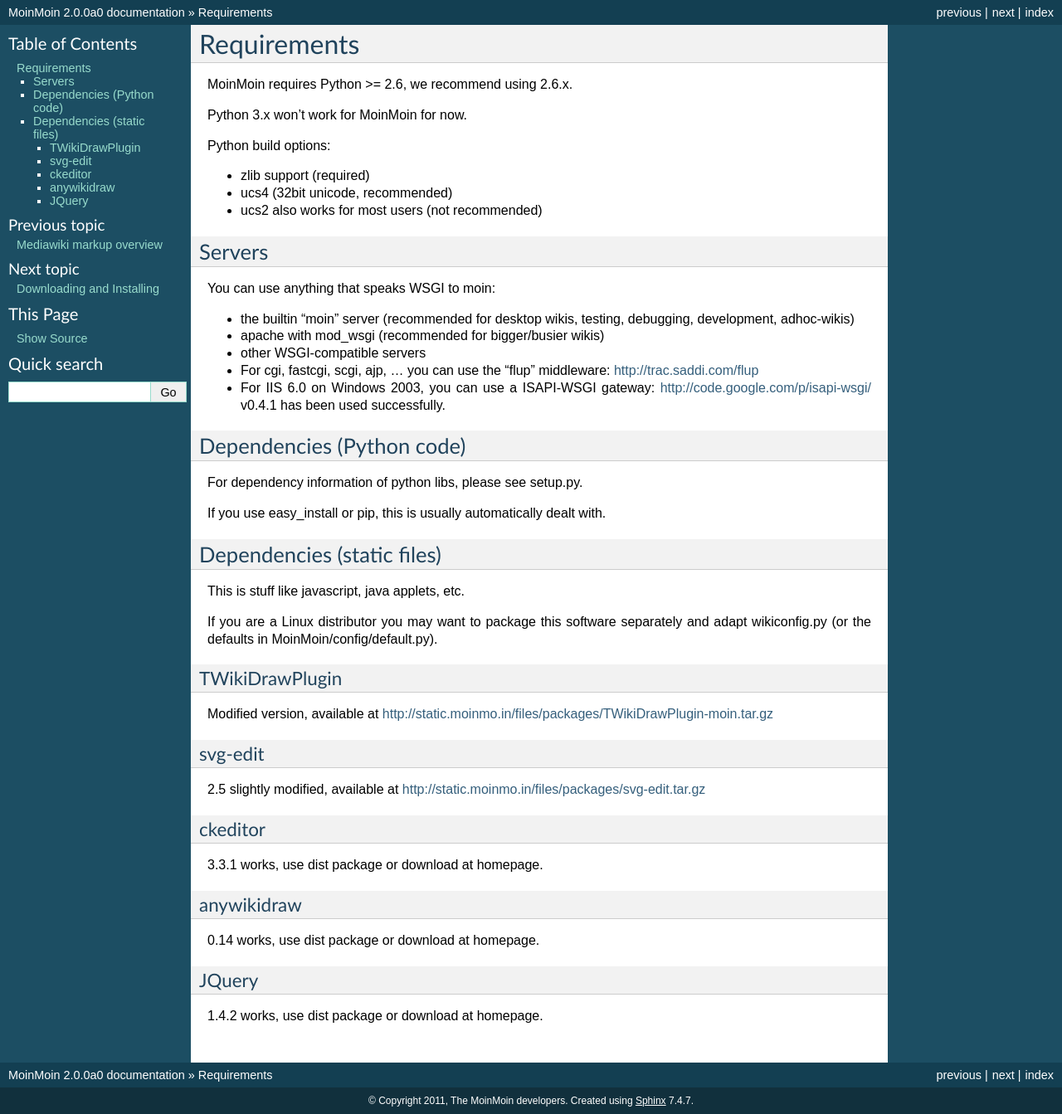
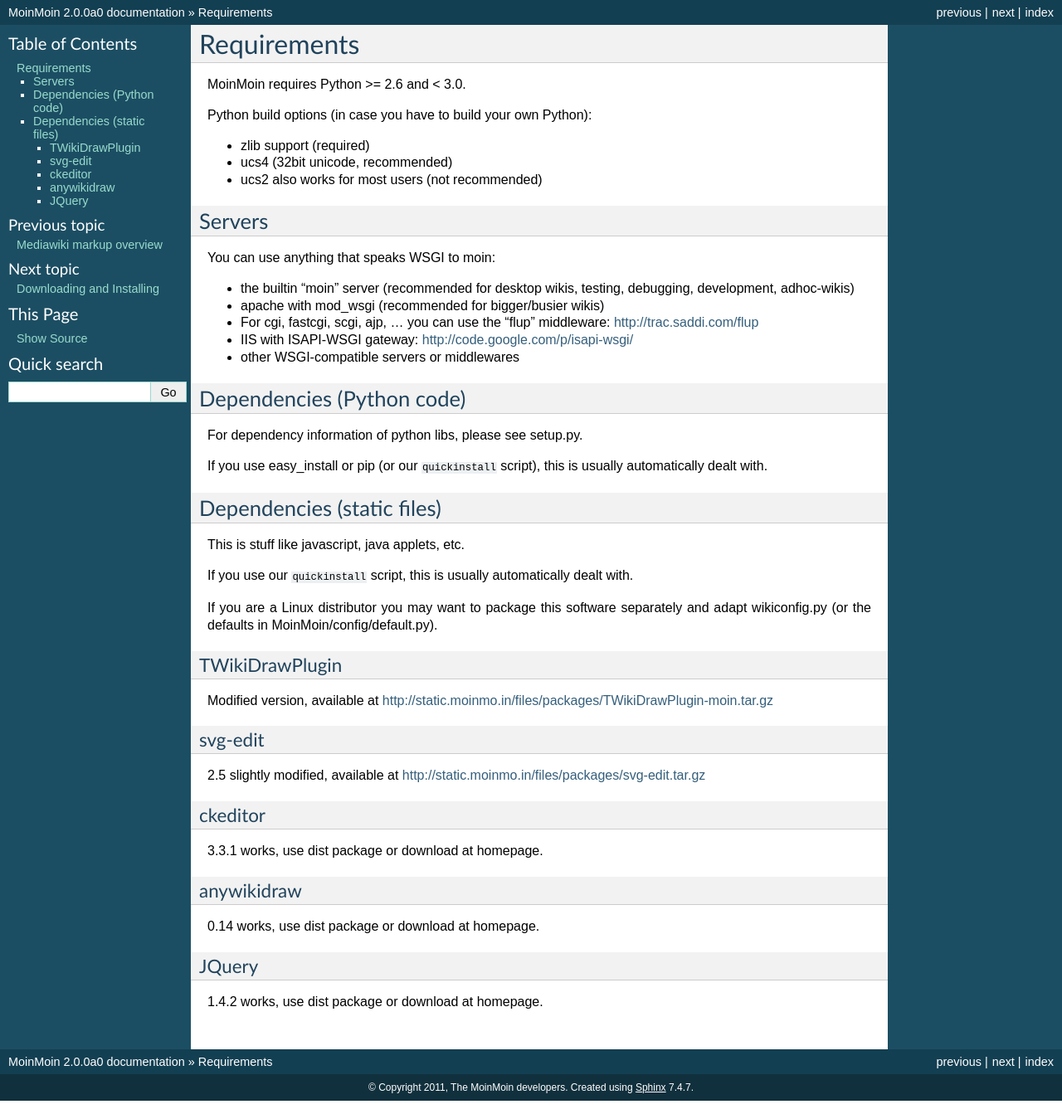
Before and after one commit to mirror/moin-2.0, a Sphinx documentation site: the page built from docs/admin/requirements.rst, in a window 1280 px wide. Shown: the whole page at 83% size. Built offline with Sphinx 7.4.7, drawn with Linux system fonts in a browser that asks for light colours.

Commit message:
improved docs

```diff
--- a/docs/admin/install.rst
+++ b/docs/admin/install.rst
@@ -9,7 +9,7 @@
 
 Alternative 1 (using Mercurial DVCS)::
 
- $ hg clone http://hg.moinmo.in/moin/2.0 moin2
+ $ hg clone http://hg.moinmo.in/moin/2.0 moin-2.0
 
 Alternative 2:
 Visit http://hg.moinmo.in/moin/2.0 with your web browser, download the tgz
@@ -28,7 +28,7 @@
 
  ./quickinstall  # for linux (or other posix OSes)
  # or
- quickinstall.cmd  # for windows
+ quickinstall.bat  # for windows
 
 This will use virtualenv to create a directory `env/` and create a virtual
 environment for moin there and then install moin2 including all dependencies
--- a/docs/admin/requirements.rst
+++ b/docs/admin/requirements.rst
@@ -2,11 +2,9 @@
 Requirements
 ============
 
-MoinMoin requires Python >= 2.6, we recommend using 2.6.x.
+MoinMoin requires Python >= 2.6 and < 3.0.
 
-Python 3.x won't work for MoinMoin for now.
-
-Python build options:
+Python build options (in case you have to build your own Python):
 
 * zlib support (required)
 * ucs4 (32bit unicode, recommended)
@@ -21,11 +19,10 @@
 * the builtin "moin" server (recommended for desktop wikis, testing,
   debugging, development, adhoc-wikis)
 * apache with mod_wsgi (recommended for bigger/busier wikis)
-* other WSGI-compatible servers
 * For cgi, fastcgi, scgi, ajp, ... you can use the "flup" middleware:
   http://trac.saddi.com/flup
-* For IIS 6.0 on Windows 2003, you can use a ISAPI-WSGI gateway:
-  http://code.google.com/p/isapi-wsgi/ v0.4.1 has been used successfully.
+* IIS with ISAPI-WSGI gateway: http://code.google.com/p/isapi-wsgi/
+* other WSGI-compatible servers or middlewares
 
 
 Dependencies (Python code)
@@ -33,13 +30,17 @@
 
 For dependency information of python libs, please see setup.py.
 
-If you use easy_install or pip, this is usually automatically dealt with.
+If you use easy_install or pip (or our ``quickinstall`` script),
+this is usually automatically dealt with.
 
 
 Dependencies (static files)
 ===========================
 
 This is stuff like javascript, java applets, etc.
+
+If you use our ``quickinstall`` script, this is usually automatically dealt
+with.
 
 If you are a Linux distributor you may want to package this software
 separately and adapt wikiconfig.py (or the defaults in
--- a/docs/intro/features.rst
+++ b/docs/intro/features.rst
@@ -67,7 +67,7 @@
 * we store data of any type (text, images, audio, binary)
 * we separately store any metadata
 * everything is revisioned
-* all important metadata items are indexed
+* all important metadata is indexed
 
 Storage Backend Types
 ---------------------
```
Also changed, not shown: other parts of docs/intro/features.rst (+2 -2 lines), docs/admin/serve.rst (+1 -6 lines), docs/intro/license.rst (+4 -6 lines).
